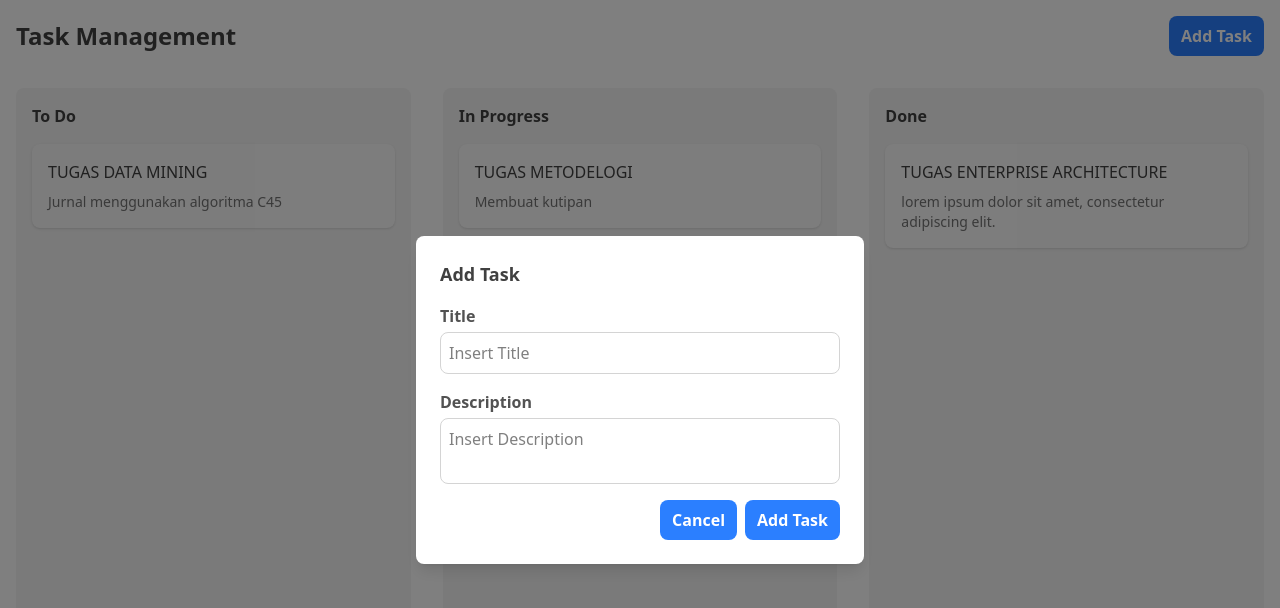
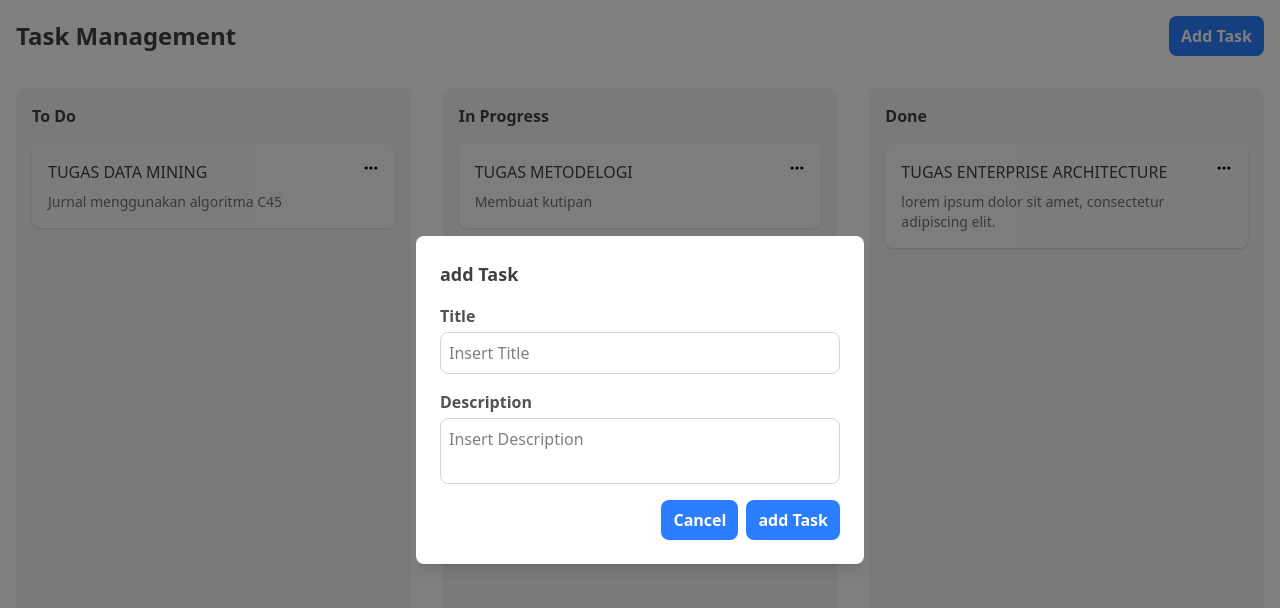
Before and after one commit to nopianpdlh/todo-app, a Next.js app: page / in a window 1280 px wide. Both pictures are taken after a click on the button "Add Task". Shown: the top 608 px of the page. Built offline with nearby package versions, Linux system fonts and the light colour scheme.

Commit message:
Update Existing Task

```diff
--- a/package.json
+++ b/package.json
@@ -12,7 +12,8 @@
     "@dnd-kit/core": "6.3.1",
     "next": "15.3.1",
     "react": "^19.0.0",
-    "react-dom": "^19.0.0"
+    "react-dom": "^19.0.0",
+    "react-icons": "^5.5.0"
   },
   "devDependencies": {
     "@eslint/eslintrc": "^3",
--- a/pages/components/Column.tsx
+++ b/pages/components/Column.tsx
@@ -1,15 +1,17 @@
 import { useDroppable } from "@dnd-kit/core";
 import { IColumn, ITask } from "../types/Task";
 import TaskCard from "./TaskCard";
+import { ISelectedTask } from "../types/Task";
 
 interface ColumnProps {
   column: IColumn;
   tasks: ITask[];
   key?: string;
+  setSelectedTask: ({ activity, task }: ISelectedTask) => void;
 }
 
 const Column = (props: ColumnProps) => {
-  const { column, tasks, key } = props;
+  const { column, tasks, key, setSelectedTask } = props;
   const { setNodeRef, over } = useDroppable({
     id: column.id,
   });
@@ -24,7 +26,11 @@ const Column = (props: ColumnProps) => {
       <h2 className="mb-4 font-semibold text-neutral-700">{column.title}</h2>
       <div ref={setNodeRef} className=" flex flex-col gap-4  flex-1">
         {tasks.map((task, index) => (
-          <TaskCard key={`${column.id}-${index}`} task={task} />
+          <TaskCard
+            setSelectedTask={setSelectedTask}
+            key={`${column.id}-${index}`}
+            task={task}
+          />
         ))}
       </div>
     </div>
--- a/pages/components/ModalTask.tsx
+++ b/pages/components/ModalTask.tsx
@@ -1,17 +1,20 @@
 import { FormEvent } from "react";
 import Button from "@/pages/components/Button";
+import { ITask } from "@/pages/types/Task";
 interface ModalTaskProps {
+  type?: "add" | "Update";
+  selectedTask?: ITask;
   onCancel: () => void;
   onSubmit: (event: FormEvent<HTMLFormElement>) => void;
 }
 
 const ModalTask = (props: ModalTaskProps) => {
-  const { onCancel, onSubmit } = props;
+  const { onCancel, selectedTask, onSubmit, type = "add" } = props;
 
   return (
     <div className="fixed inset-0 flex items-center justify-center bg-black/50">
       <div className="w-full max-w-md rounded-lg bg-white p-6 shadow-lg">
-        <h2 className="mb-4 text-lg text-neutral-700 font-bold">Add Task</h2>
+        <h2 className="mb-4 text-lg text-neutral-700 font-bold">{type} Task</h2>
         <form onSubmit={onSubmit} className="space-y-4">
           <label htmlFor="title" className="flex flex-col gap-1">
             <span className="font-semibold text-neutral-600">Title</span>
@@ -22,6 +25,7 @@ const ModalTask = (props: ModalTaskProps) => {
               name="title"
               required
               id="title"
+              defaultValue={selectedTask?.title}
             />
           </label>
           <label htmlFor="description" className="flex flex-col gap-1">
@@ -32,6 +36,7 @@ const ModalTask = (props: ModalTaskProps) => {
               name="description"
               required
               id="description"
+              defaultValue={selectedTask?.description}
             />
           </label>
           <div className="flex w-full items-center justify-end gap-2">
@@ -39,7 +44,7 @@ const ModalTask = (props: ModalTaskProps) => {
               Cancel
             </Button>
             <Button type="submit" onClick={() => onSubmit}>
-              Add Task
+              {type} Task
             </Button>
           </div>
         </form>
--- a/pages/components/TaskCard.tsx
+++ b/pages/components/TaskCard.tsx
@@ -1,16 +1,23 @@
 import { useDraggable } from "@dnd-kit/core";
 import { ITask } from "../types/Task";
+import { HiDotsHorizontal } from "react-icons/hi";
+import { useState } from "react";
+import { ISelectedTask } from "../types/Task";
 
 interface TaskCardProps {
   task: ITask;
   key?: string;
+  setSelectedTask: ({ activity, task }: ISelectedTask) => void;
 }
 
 const TaskCard = (props: TaskCardProps) => {
-  const { task, key } = props;
+  const { task, key, setSelectedTask } = props;
   const { attributes, listeners, setNodeRef, transform } = useDraggable({
     id: task.id,
   });
+
+  const [showDropDown, setShowDropDown] = useState(false);
+
   const style = transform
     ? {
         transform: `translate(${transform.x}px, ${transform.y}px)`,
@@ -23,10 +30,37 @@ const TaskCard = (props: TaskCardProps) => {
       {...attributes}
       key={key}
       style={style}
-      className="cursor-grab rounded-lg bg-neutral-50 p-4 shadow-sm hover:shadow-md "
+      className="flex justify-between cursor-grab rounded-lg bg-neutral-50 p-4 shadow-sm hover:shadow-md "
     >
-      <h3 className="font-medium text-neutral-700 ">{task.title}</h3>
-      <p className="mt-2 text-sm text-neutral-500">{task.description}</p>
+      <div>
+        <h3 className="font-medium text-neutral-700 ">{task.title}</h3>
+        <p className="mt-2 text-sm text-neutral-500">{task.description}</p>
+      </div>
+      <div
+        className="cursor-pointer relative h-fit "
+        onMouseEnter={() => setShowDropDown(true)}
+        onMouseLeave={() => setShowDropDown(false)}
+      >
+        <HiDotsHorizontal />
+        <div
+          className={`absolute right-0 top-0 p-2 w-48  rounded-lg bg-white shadow-md transition-all duration-200 ${
+            showDropDown ? "flex flex-col" : "hidden"
+          }`}
+        >
+          <div
+            className="cursor-pointer p-2 rounded-md hover:bg-neutral-100"
+            onMouseDown={() => setSelectedTask({ activity: "update", task })}
+          >
+            Update
+          </div>
+          <div
+            className=" text-red-500 cursor-pointer p-2 rounded-md hover:bg-neutral-100"
+            onMouseDown={() => setSelectedTask({ activity: "delete", task })}
+          >
+            Delete
+          </div>
+        </div>
+      </div>
     </div>
   );
 };
--- a/pages/index.tsx
+++ b/pages/index.tsx
@@ -8,6 +8,10 @@ import ModalTask from "./components/ModalTask";
 const App = () => {
   const [tasks, setTasks] = useState<ITask[]>([...INITIAL_TASKS]);
   const [showModalAddTask, setShowModalAddTask] = useState(false);
+  const [selectedTask, setSelectedTask] = useState<{
+    activity: string;
+    task: ITask;
+  } | null>(null);
 
   useEffect(() => {
     const storeTasks = localStorage.getItem("tasks");
@@ -49,6 +53,23 @@ const App = () => {
     event.currentTarget.reset();
     setShowModalAddTask(false);
   };
+  const handleUpdateTask = (event: FormEvent<HTMLFormElement>) => {
+    event.preventDefault();
+    const formData = new FormData(event.currentTarget);
+
+    const updatedTask: ITask = {
+      id: selectedTask?.task.id as string,
+      title: formData.get("title") as string,
+      description: formData.get("description") as string,
+      status: selectedTask?.task.status as ITask["status"],
+    };
+    setTasks((prevTasks) =>
+      prevTasks.map((task) => (task.id === updatedTask.id ? updatedTask : task))
+    );
+
+    event.currentTarget.reset();
+    setSelectedTask(null);
+  };
 
   return (
     <main className="min-h-screen p-4 flex flex-col">
@@ -63,6 +84,7 @@ const App = () => {
         <DndContext onDragEnd={handleDragEnd}>
           {COLUMNS.map((column) => (
             <Column
+              setSelectedTask={setSelectedTask}
               key={column.id}
               column={column}
               tasks={tasks.filter((task) => task.status === column.id)}
@@ -76,6 +98,14 @@ const App = () => {
           onSubmit={handleCreateTask}
         />
       )}
+      {selectedTask?.activity === "update" && (
+        <ModalTask
+          onSubmit={handleUpdateTask}
+          onCancel={() => setSelectedTask(null)}
+          selectedTask={selectedTask.task}
+          type="Update"
+        />
+      )}
     </main>
   );
 };
--- a/pages/types/Task.d.ts
+++ b/pages/types/Task.d.ts
@@ -12,4 +12,9 @@ interface IColumn {
   title: string;
 }
 
-export type { ITask, IColumn };
+interface ISelectedTask {
+  activity: string;
+  task: ITask;
+}
+
+export type { ITask, IColumn, ISelectedTask };
```
Also changed, not shown: 1 other file (tests, documents, lock files or other folders).
